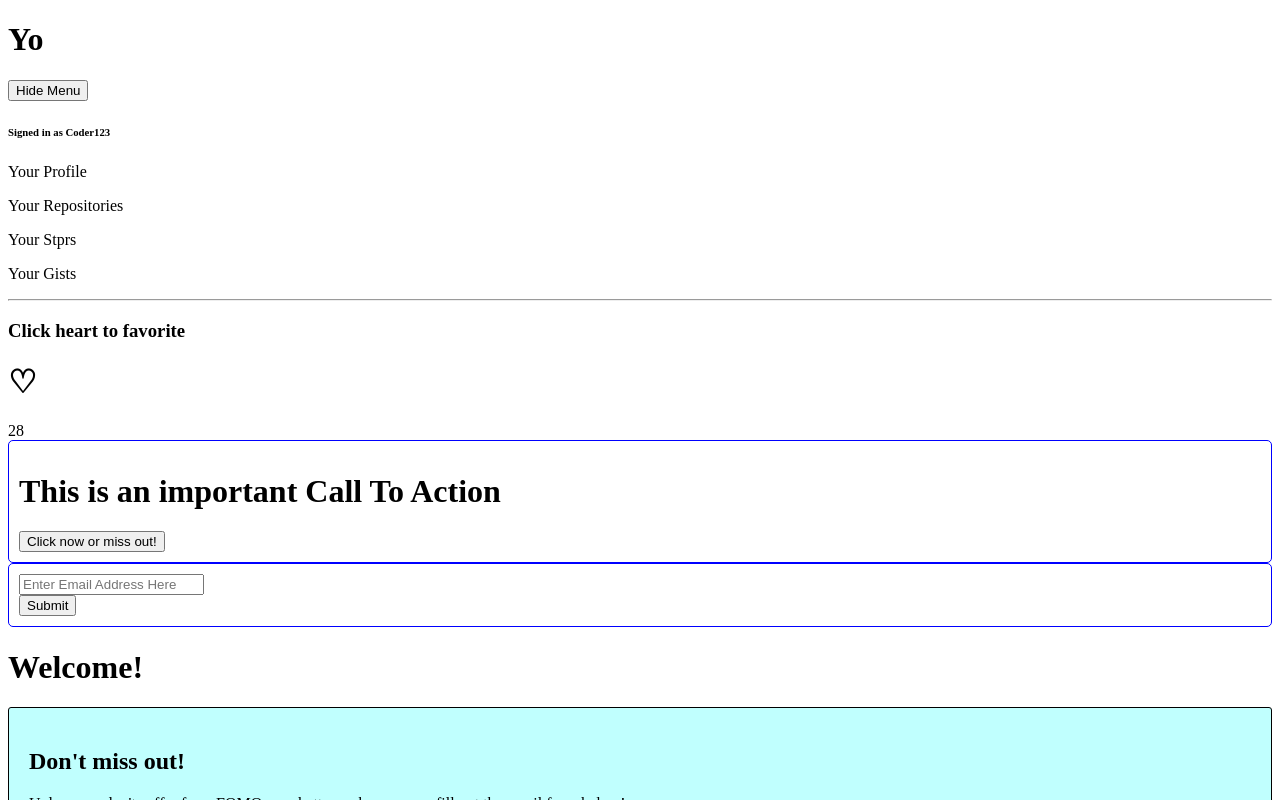
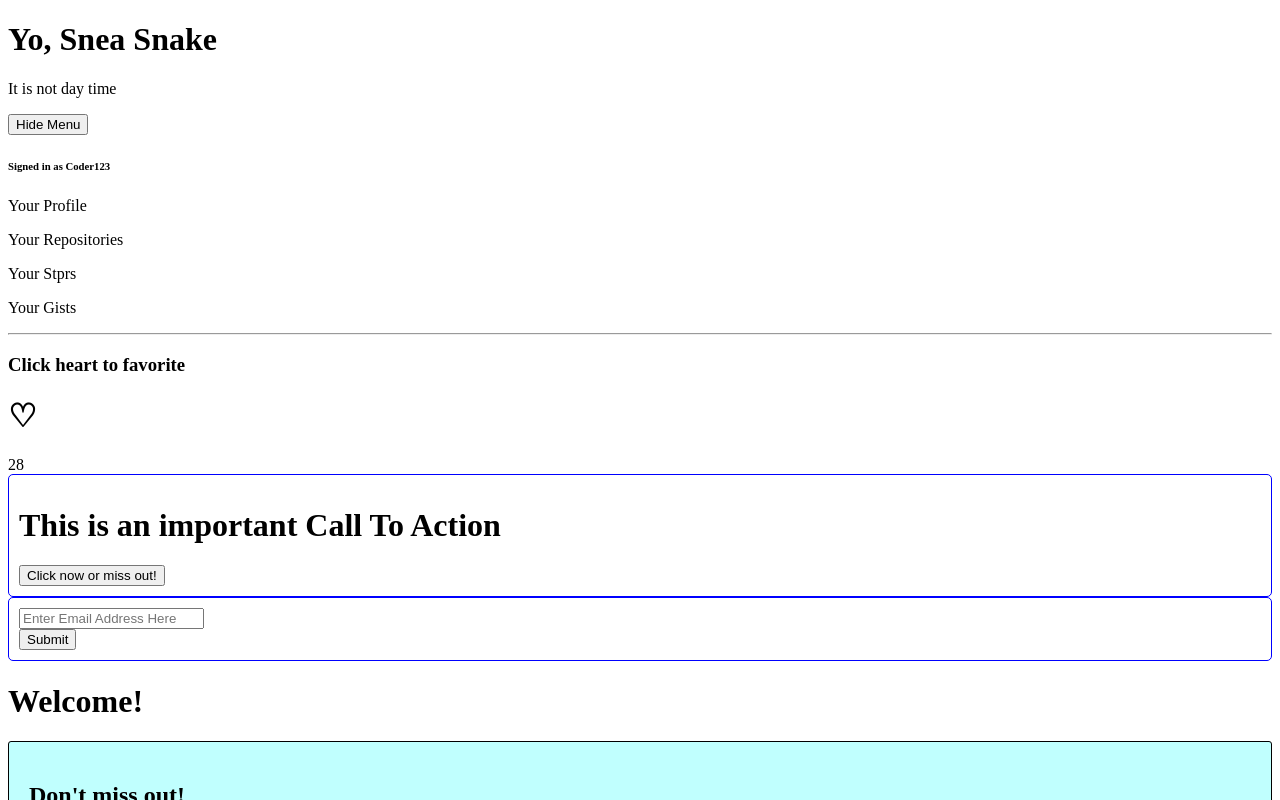
Before and after one commit to MattVegh/advance-react-practice, a React (Create React App) app: page / in a window 1280 px wide. Shown: the top 800 px of the page. Built offline with nearby package versions, Linux system fonts and the light colour scheme.

Commit message:
render props

```diff
--- a/src/App.js
+++ b/src/App.js
@@ -12,7 +12,17 @@ function App(props) {
   console.log('app props', props)
   return (
     <div className="App">
-      <RenderPropsExample name={function() {return <h1>Yo</h1>}} />
+      <RenderPropsExample render={
+        function (name) {
+          return <h1>Yo, {name}</h1>
+        }
+      }
+        renderTwo={
+          function(isDayTime) {
+          return <p>{isDayTime ? 'It is day time' : 'It is not day time'}</p>
+          }
+        }
+      />
       <Menu />
       <hr />
       <Favorite />
--- a/src/Render_Props/RenderProps.js
+++ b/src/Render_Props/RenderProps.js
@@ -1,10 +1,11 @@
 import React from 'react'
 
 export default function RenderPropsExample(props) {
-    console.log(props.name())
+    console.log(props.render())
     return (
         <div>
-            {props.name()}
+            {props.render("Snea Snake")}
+            {props.renderTwo(false)}
         </div>
     )
 }
```
